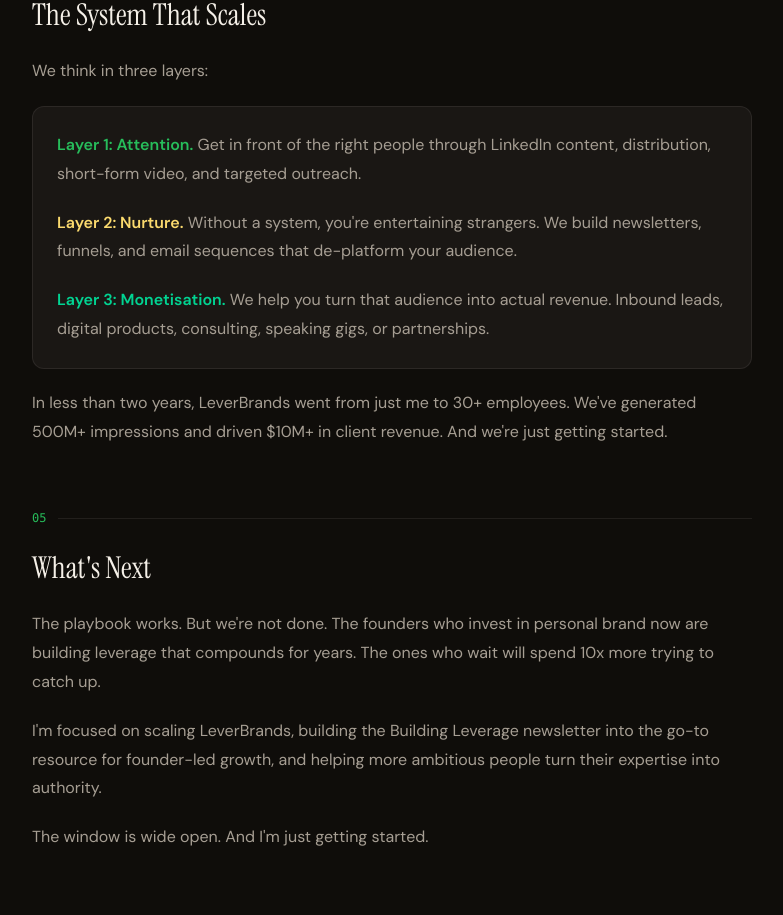
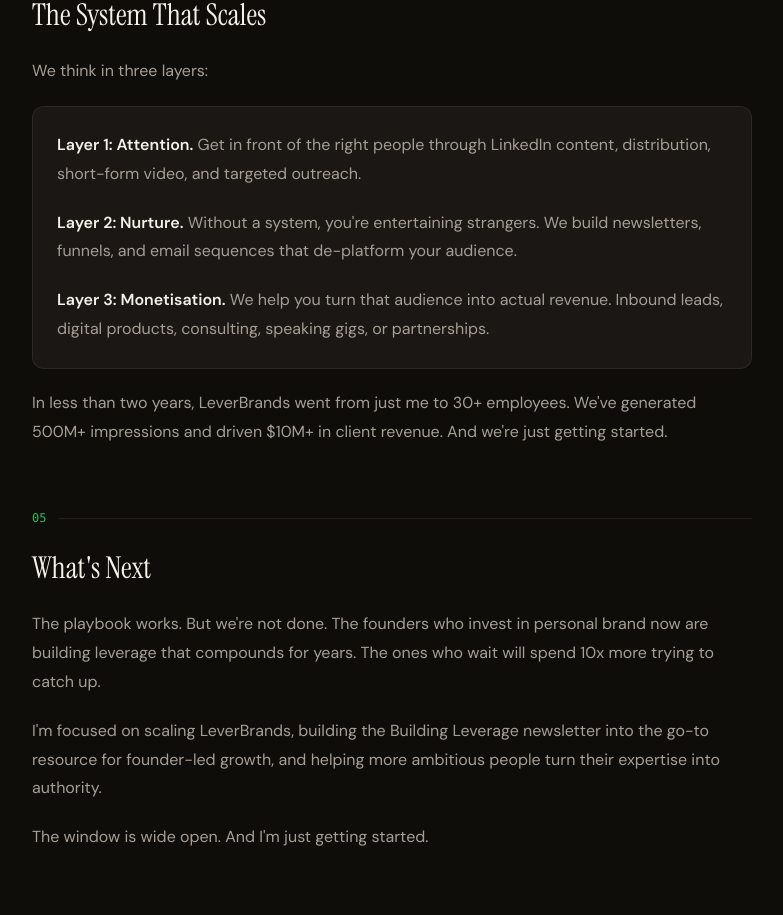
Before and after one commit to dorilabaki/nader-personal-site, a Next.js app: page /story in a window 1280 px wide. Shown: the part 2615-3530 px from the top of the page, without its empty margins (248-1031 px from the left). Built offline with nearby package versions, Linux system fonts and the light colour scheme.

Commit message:
Remove colored layer labels - all 3 layers now plain white text on both About and Story pages

```diff
--- a/src/app/about/page.tsx
+++ b/src/app/about/page.tsx
@@ -249,19 +249,19 @@
               </p>
               <div className="bg-bg-elevated rounded-xl border border-border p-6 space-y-4 text-sm">
                 <div>
-                  <strong className="text-accent">Layer 1: Attention.</strong>{" "}
+                  <strong className="text-text-primary">Layer 1: Attention.</strong>{" "}
                   Getting founders in front of the right people through LinkedIn
                   content, distribution, short-form video, and targeted
                   outreach.
                 </div>
                 <div>
-                  <strong className="text-gold">Layer 2: Nurture.</strong>{" "}
+                  <strong className="text-text-primary">Layer 2: Nurture.</strong>{" "}
                   Building newsletters, funnels, and email sequences that
                   de-platform the audience and nurture them until they are ready
                   to buy.
                 </div>
                 <div>
-                  <strong className="text-emerald-400">
+                  <strong className="text-text-primary">
                     Layer 3: Monetisation.
                   </strong>{" "}
                   Turning attention into actual revenue through inbound leads,
--- a/src/app/story/page.tsx
+++ b/src/app/story/page.tsx
@@ -160,7 +160,7 @@
               <p>We think in three layers:</p>
               <div className="bg-bg-elevated rounded-xl border border-border p-6 space-y-5">
                 <div>
-                  <span className="font-semibold text-accent">
+                  <span className="font-semibold text-text-primary">
                     Layer 1: Attention.
                   </span>{" "}
                   <span className="text-text-secondary">
@@ -169,7 +169,7 @@
                   </span>
                 </div>
                 <div>
-                  <span className="font-semibold text-gold">
+                  <span className="font-semibold text-text-primary">
                     Layer 2: Nurture.
                   </span>{" "}
                   <span className="text-text-secondary">
@@ -179,7 +179,7 @@
                   </span>
                 </div>
                 <div>
-                  <span className="font-semibold text-emerald-400">
+                  <span className="font-semibold text-text-primary">
                     Layer 3: Monetisation.
                   </span>{" "}
                   <span className="text-text-secondary">
```
